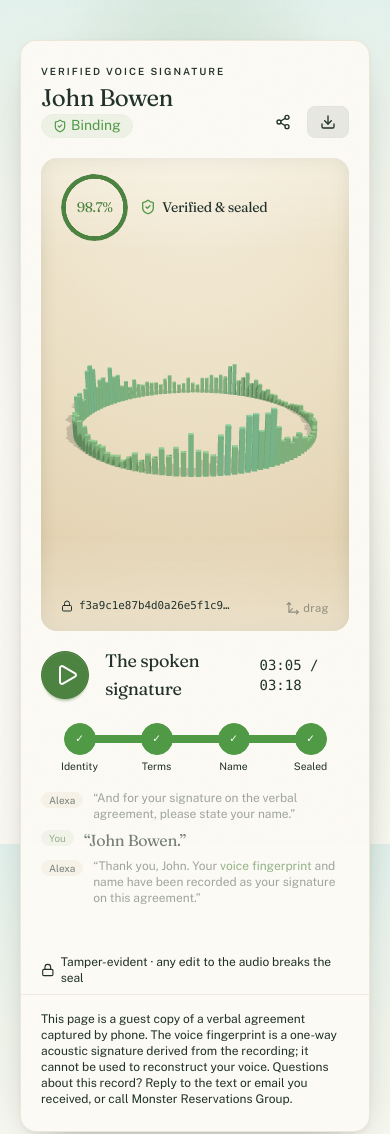
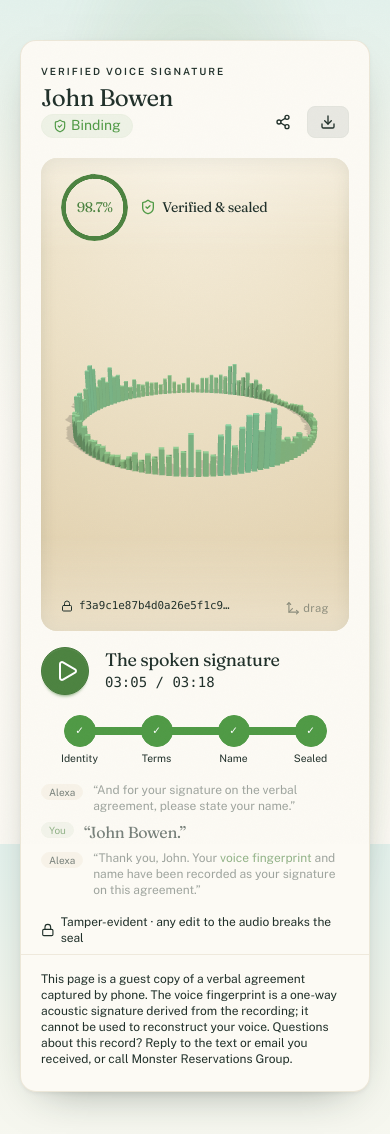
Before and after one commit to theTechGoose/timbre-voice-signature, a plain HTML site: page index.html in a window 390 px wide. Shown: the top 1134 px of the page. Drawn offline with nearby package versions, Linux system fonts and the light colour scheme; animation ran at ten frames a second.

Commit message:
Mobile: hide seal badge until revealed (kills empty-line gap), stack title/time on mobile

```diff
--- a/index.html
+++ b/index.html
@@ -218,9 +218,9 @@ h1,h2,h3,h4,.font-display { font-family: var(--font-display); font-optical-sizin
                 <i data-lucide="play" class="w-6 h-6 translate-x-0.5"></i>
               </button>
               <div class="min-w-0 flex-1">
-                <div class="flex items-center justify-between gap-3">
-                  <div class="font-display text-lg">The spoken signature</div>
-                  <div class="mono text-sm text-base-content/55"><span id="cur-time">03:05</span> / 03:18</div>
+                <div class="flex flex-col sm:flex-row sm:items-baseline sm:justify-between gap-x-3">
+                  <div class="font-display text-lg leading-tight">The spoken signature</div>
+                  <div class="mono text-sm text-base-content/55 shrink-0 whitespace-nowrap"><span id="cur-time">03:05</span> / 03:18</div>
                 </div>
               </div>
             </div>
@@ -250,7 +250,7 @@ h1,h2,h3,h4,.font-display { font-family: var(--font-display); font-optical-sizin
             </div>
 
             <div class="flex items-center justify-between flex-wrap gap-2">
-              <span id="seal-badge" class="badge badge-success gap-1.5 invisible">
+              <span id="seal-badge" class="badge badge-success gap-1.5 hidden">
                 <i data-lucide="badge-check" class="w-4 h-4"></i> Signature sealed
               </span>
               <span class="text-xs text-base-content/45 flex items-center gap-1.5">
@@ -576,7 +576,7 @@ function endClip() {
   document.getElementById('sig-ladder').classList.remove('playing');
   // Reveal the seal with the brand bounce
   const seal = document.getElementById('seal-badge');
-  seal.classList.remove('invisible'); seal.classList.add('seal-reveal');
+  seal.classList.remove('hidden'); seal.classList.add('seal-reveal');
   toast('Signature sealed — this agreement is binding.', 'success');
 }
 
```
